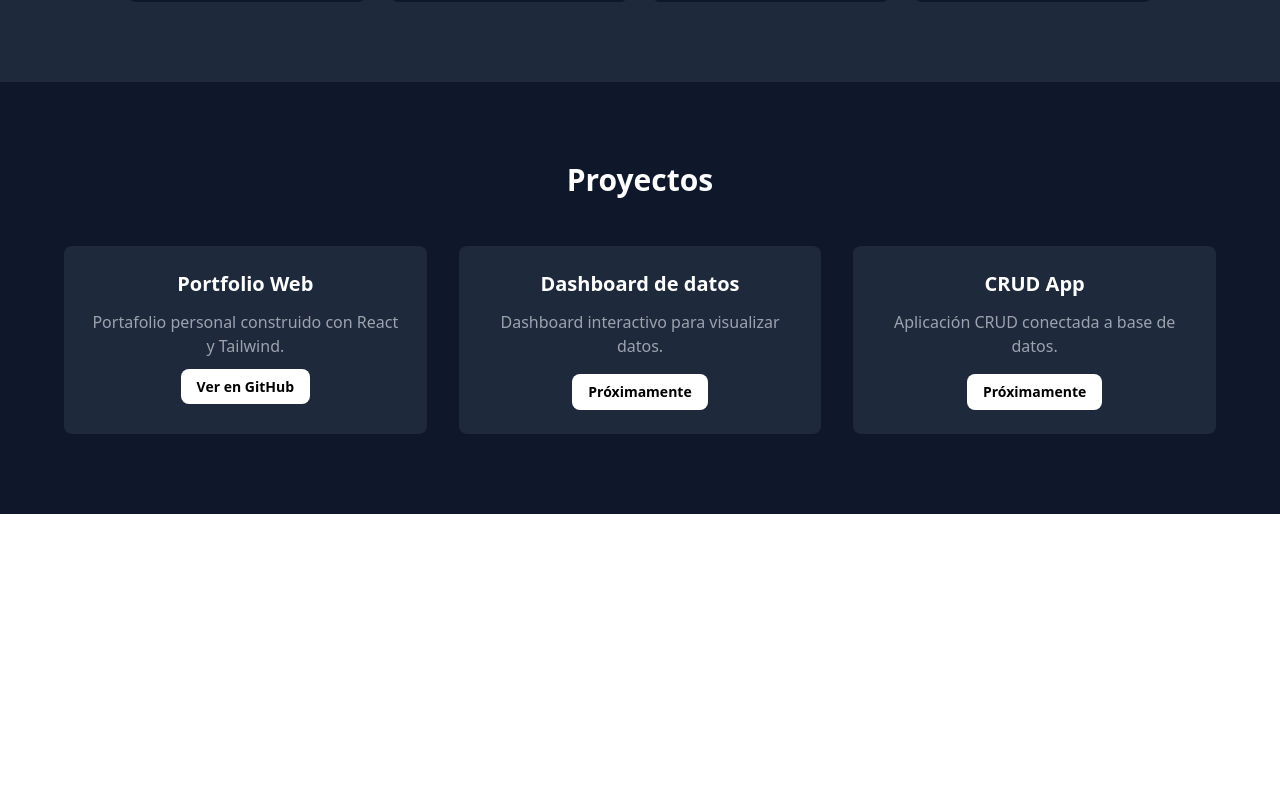
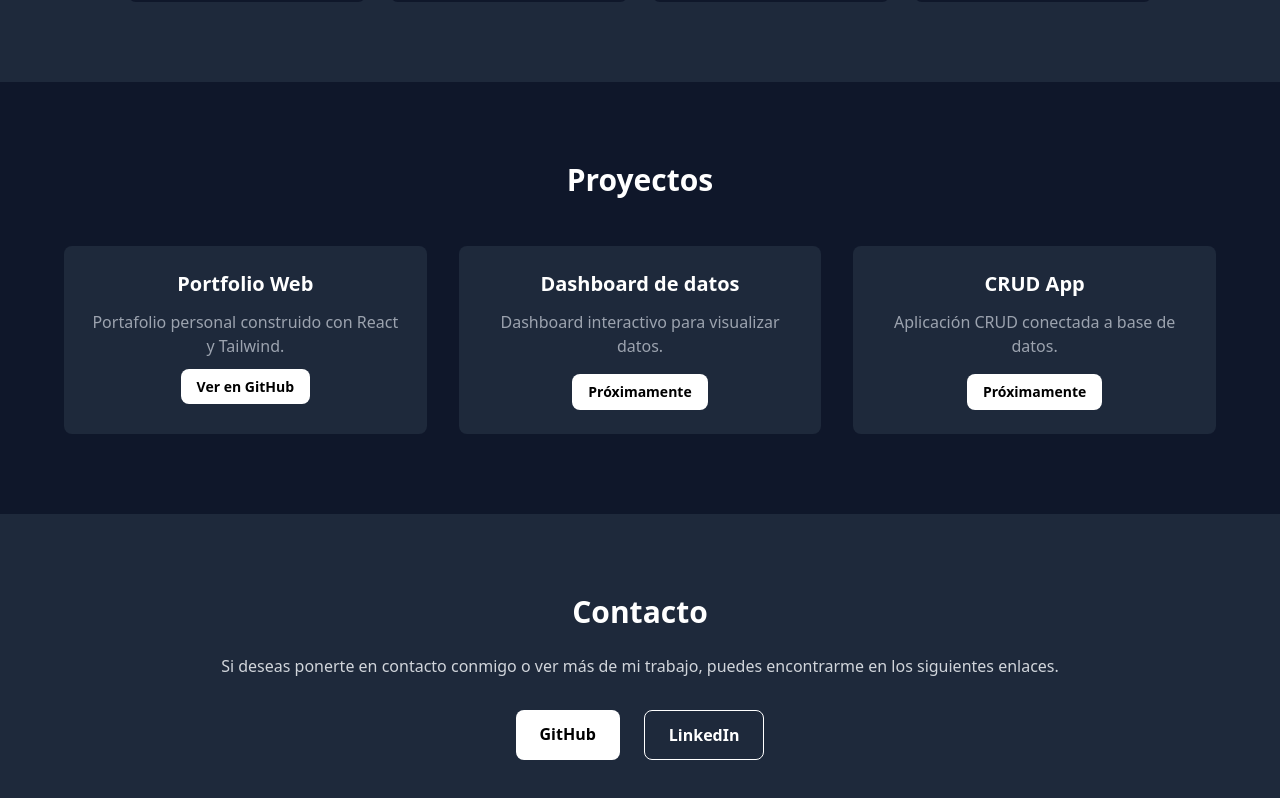
Before and after one commit to yailinpvdev/portfolio, a React (Vite) app: page / in a window 1280 px wide. Shown: the part 1475-2273 px from the top of the page. Before the commit the page ends 1989 px from the top, so only its background shows below. Built offline with nearby package versions, Linux system fonts and the light colour scheme.

Commit message:
feat: add contact section with github and linkedin buttons

```diff
--- a/src/App.jsx
+++ b/src/App.jsx
@@ -3,6 +3,7 @@ import Hero from "./components/Hero"
 import About from "./components/About"
 import Skills from "./components/Skills"
 import Projects from "./components/Projects"
+import Contact from "./components/Contact"
 
 function App() {
   return (
@@ -12,6 +13,7 @@ function App() {
       <About />
       <Skills />
       <Projects />
+      <Contact />
     </div>
   )
 }
--- /dev/null
+++ b/src/components/Contact.jsx
@@ -0,0 +1,39 @@
+function Contact() {
+  return (
+    <section className="bg-slate-800 text-white py-20 px-6">
+      <div className="max-w-4xl mx-auto text-center">
+
+        <h2 className="text-3xl font-bold mb-6">
+          Contacto
+        </h2>
+
+        <p className="text-gray-300 mb-8">
+          Si deseas ponerte en contacto conmigo o ver más de mi trabajo,
+          puedes encontrarme en los siguientes enlaces.
+        </p>
+
+        <div className="flex justify-center gap-6">
+
+          <a
+            href="https://github.com/yailinpvdev"
+            target="_blank"
+            className="bg-white text-black px-6 py-3 rounded-lg font-semibold"
+          >
+            GitHub
+          </a>
+
+          <a
+            href="#"
+            className="border border-white px-6 py-3 rounded-lg font-semibold"
+          >
+            LinkedIn
+          </a>
+
+        </div>
+
+      </div>
+    </section>
+  )
+}
+
+export default Contact
```
